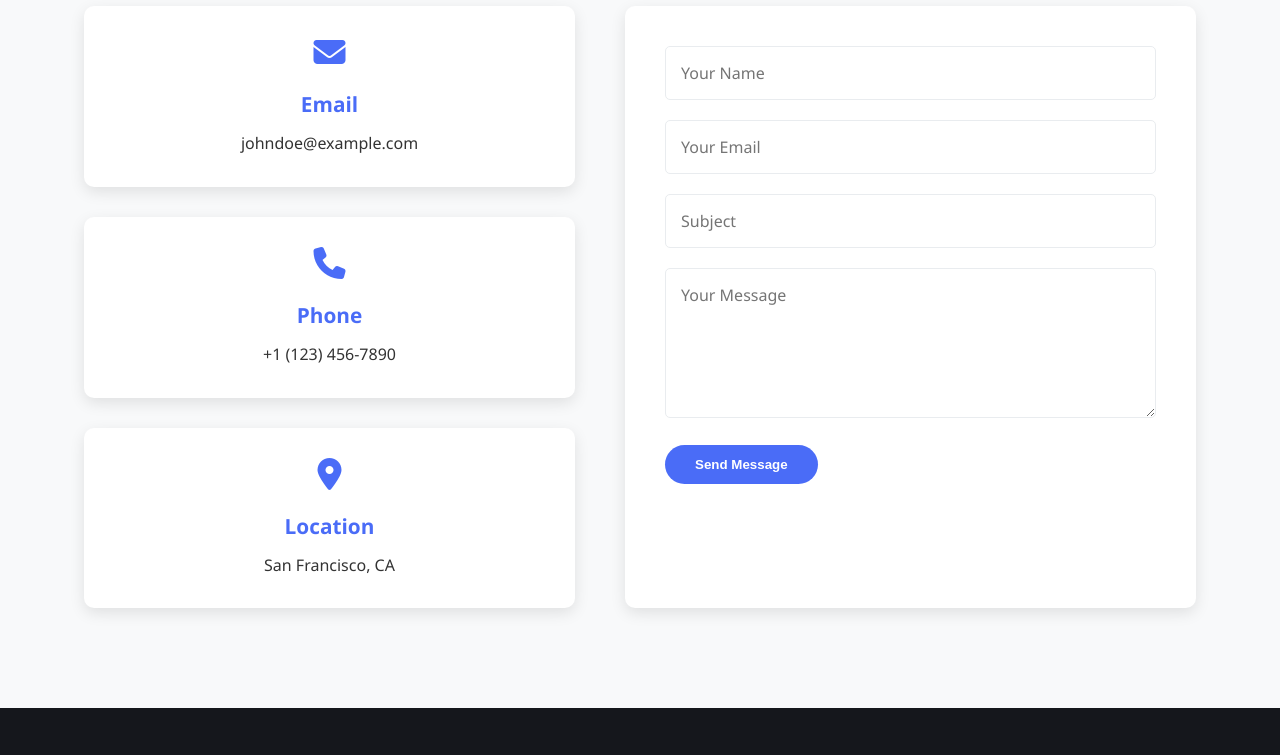
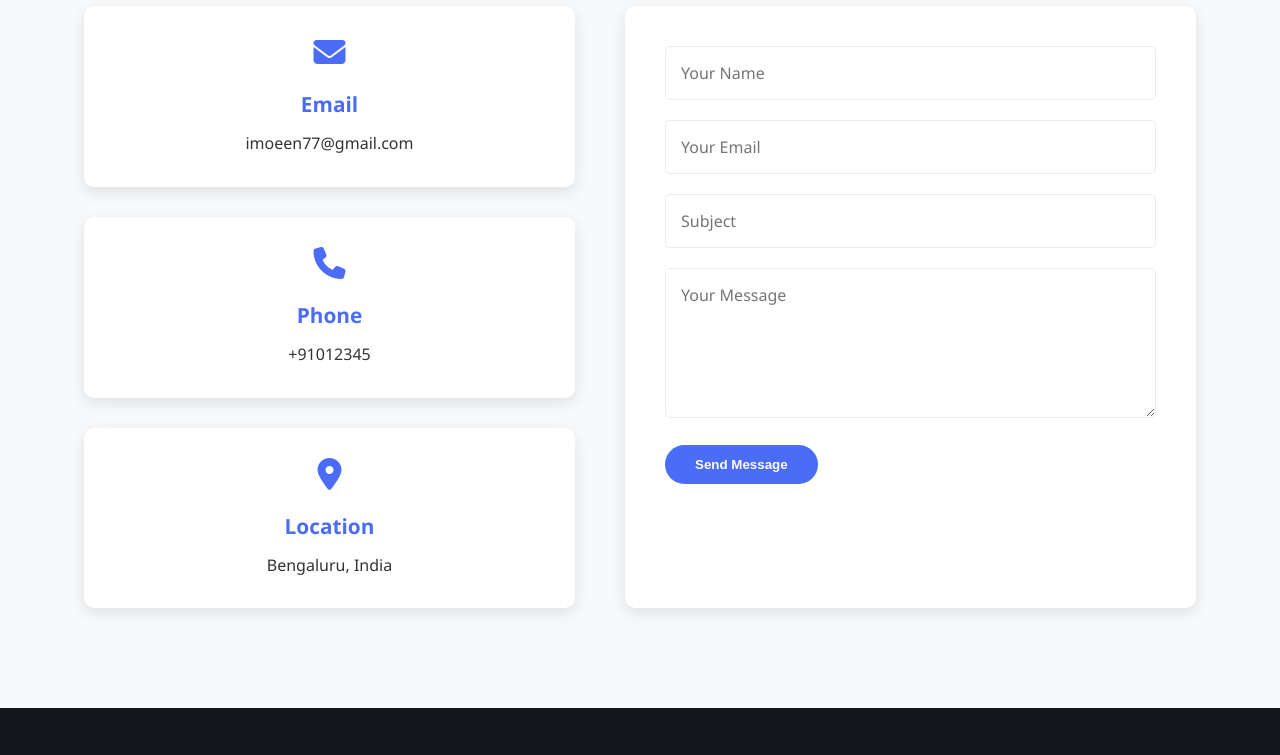
Before and after one commit to Moeen-Ul-Islam/portfolio, a plain HTML site: page index.html in a window 1280 px wide. Shown: the part 7320-8075 px from the top of the page. Drawn offline with Linux system fonts and the light colour scheme.

Commit message:
contact change

```diff
--- a/index.html
+++ b/index.html
@@ -335,17 +335,17 @@
                     <div class="contact-item">
                         <i class="fas fa-envelope"></i>
                         <h3>Email</h3>
-                        <p>johndoe@example.com</p>
+                        <p>imoeen77@gmail.com</p>
                     </div>
                     <div class="contact-item">
                         <i class="fas fa-phone"></i>
                         <h3>Phone</h3>
-                        <p>+1 (123) 456-7890</p>
+                        <p>+91012345</p>
                     </div>
                     <div class="contact-item">
                         <i class="fas fa-map-marker-alt"></i>
                         <h3>Location</h3>
-                        <p>San Francisco, CA</p>
+                        <p>Bengaluru, India</p>
                     </div>
                 </div>
                 <div class="contact-form">
```
